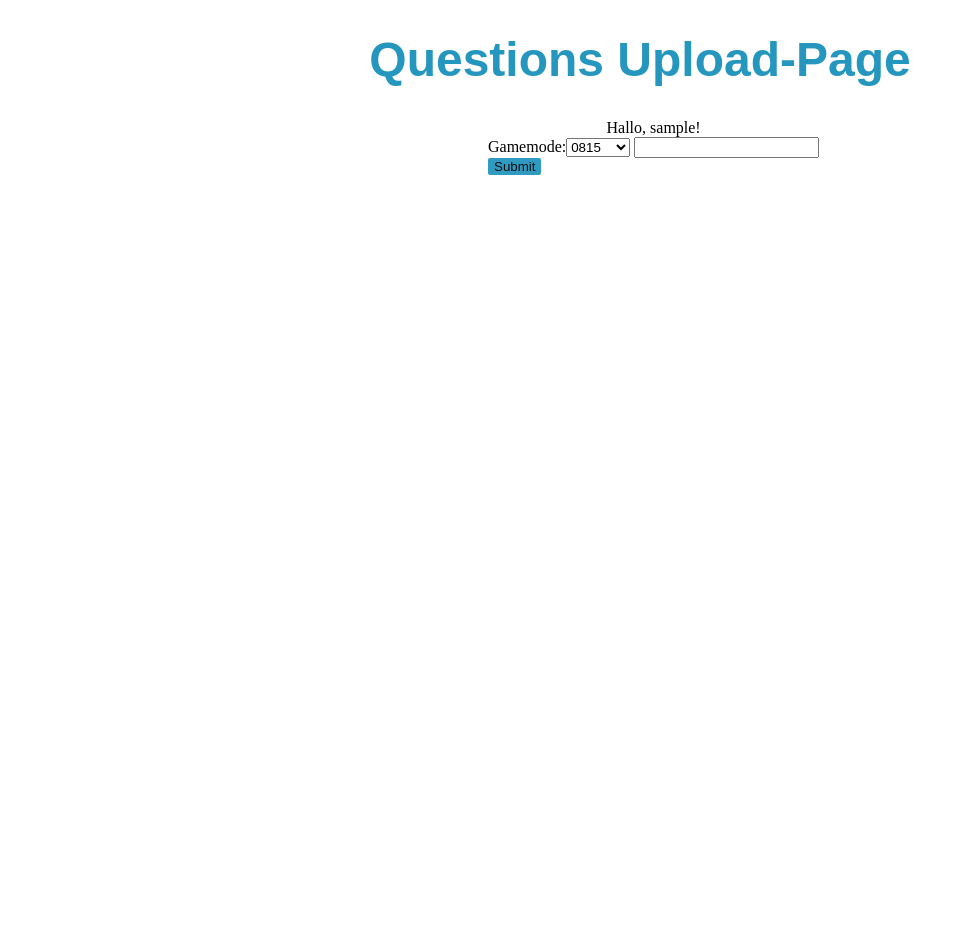
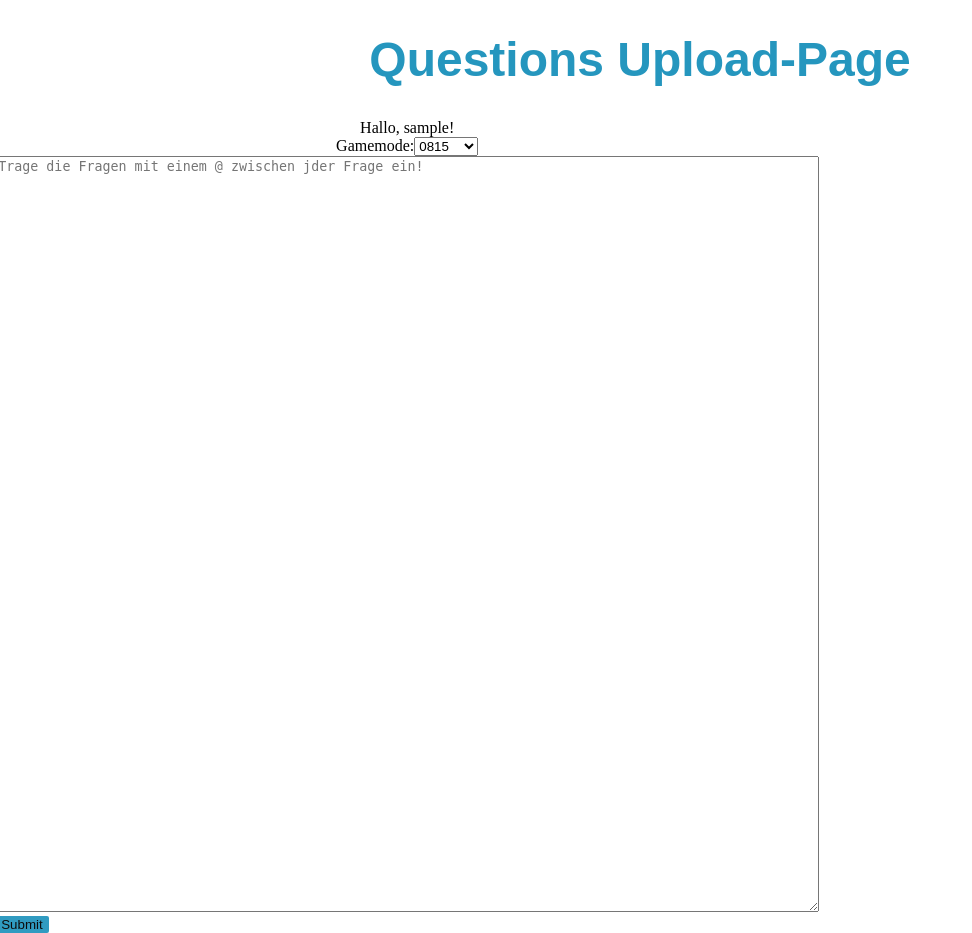
Before and after one commit to Sok-Solutions/Knockout, a Django app: page /insertindb/ in a window 1280 px wide. Shown: the whole page, without its empty margins (0-972 px from the left). Before the commit the page ends 175 px from the top, so only its background shows below. Run offline with Django 4.2, Linux system fonts and the light colour scheme; the visitor is signed in with stand-in values (Sample User, id 1); some libraries are stand-ins or nearby versions.

Commit message:
Update inserttabels.html

```diff
--- a/test_app/templates/inserttabels.html
+++ b/test_app/templates/inserttabels.html
@@ -72,7 +72,7 @@
             <option value="ko">K.O.</option>
             <option value="duell">Duell</option>
         </select>
-                <input type="text" name="file" id="file">
+                <textarea required placeholder="Trage die Fragen mit einem @ zwischen jder Frage ein!" id="file" name="file" rows="50" cols="100"></textarea>
 
         <br>
         <input type="submit" class="senden">
```
